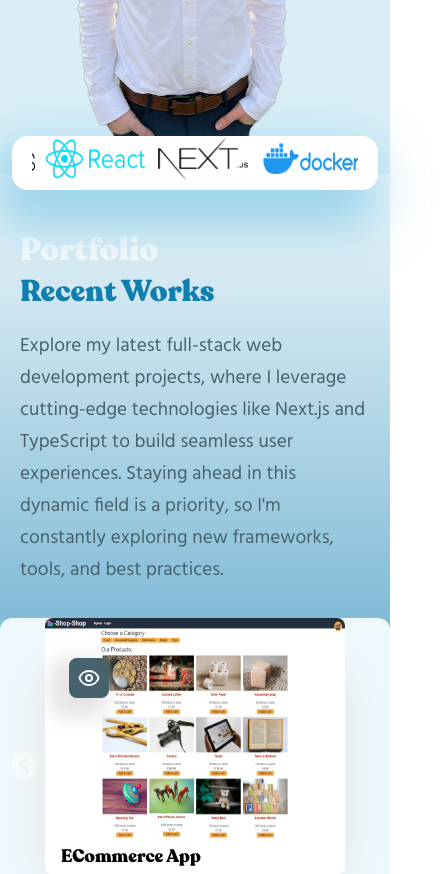
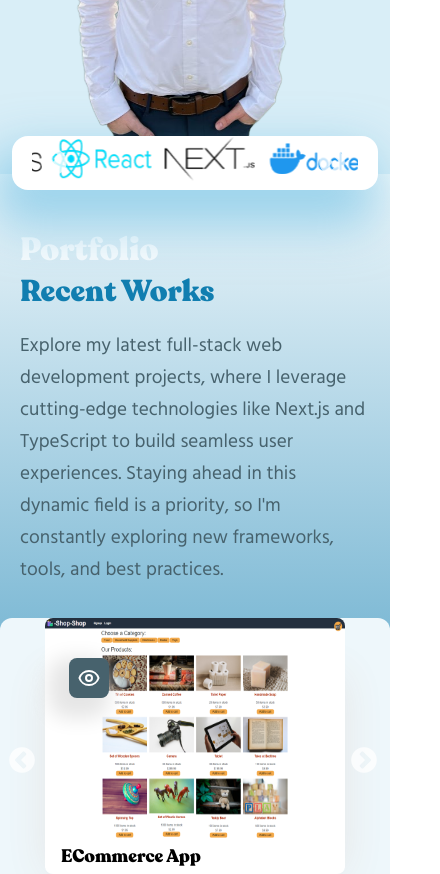
Before and after one commit to beamchristian/ckbeamsoftware, a Next.js app: page / in a window 390 px wide. Shown: the part 780-1654 px from the top of the page, 440 px wide, since content can reach past the window. Built offline with nearby package versions, Linux system fonts and the light colour scheme; no server answers.

Commit message:
fix footer and slider on mobile

```diff
--- a/app/components/MyGithubCalendar/MyGithubCalendar.tsx
+++ b/app/components/MyGithubCalendar/MyGithubCalendar.tsx
@@ -78,7 +78,7 @@ export default function MyGithubCalendar({
   }, [windowSize.height, windowSize.width]);
 
   useEffect(() => {
-    if (windowSize.height === undefined || windowSize.width === undefined) {
+    if (windowSize.width === undefined) {
       return;
     }
     if (windowSize.width > 1279) {
@@ -86,7 +86,7 @@ export default function MyGithubCalendar({
     } else {
       setBlockSize(14);
     }
-  }, [windowSize.width, windowSize.height]);
+  }, [windowSize.width]);
 
   // useEffect to perform client-side data fetching after mount
   useEffect(() => {
--- a/app/globals.css
+++ b/app/globals.css
@@ -83,25 +83,53 @@ button.slick-next::before {
   .my-slider {
     width: 100% !important;
   }
-}
 
-@media (max-width: 640px) {
-  .my-slider {
-    width: 100% !important;
+  /* Style the previous button container */
+  button.slick-prev {
+    /* Slick buttons are usually absolute, position them relative to the slider container */
+    position: absolute;
+    top: 50%; /* Center vertically */
+    transform: translateY(-50%); /* Adjust for its own height */
+    left: 32px; /* Position 10px from the left edge */
+    z-index: 10; /* Ensure it's above slider content */
+    /* Add any other button styles like width, height, background, border if needed */
+    width: 30px; /* Example size */
+    height: 30px; /* Example size */
+    border: none;
+    background: transparent; /* Or a semi-transparent background */
+    cursor: pointer; /* Make sure cursor indicates clickable */
   }
 
-  button.slick-prev::before {
-    font-size: 30px;
-    left: 35px;
-    position: relative;
-    z-index: 1;
+  /* Style the next button container */
+  button.slick-next {
+    position: absolute;
+    top: 50%; /* Center vertically */
+    transform: translateY(-50%); /* Adjust for its own height */
+    right: 26px;
+    z-index: 10; /* Ensure it's above slider content */
+    /* Add any other button styles */
+    width: 30px; /* Example size */
+    height: 30px; /* Example size */
+    border: none;
+    background: transparent; /* Or a semi-transparent background */
+    cursor: pointer; /* Make sure cursor indicates clickable */
   }
 
+  /* Style the icons (keep size, remove positioning) */
+  button.slick-prev::before,
   button.slick-next::before {
     font-size: 30px;
-    right: 45px;
-    position: relative;
-    z-index: 1;
+    /* Add color or other visual styles for the icon */
+    color: #fff; /* Example color */
+    display: block; /* Ensure it behaves like a block for centering if needed */
+    text-align: center; /* Center the icon within the button if button has size */
+    line-height: 1; /* Adjust line height */
+  }
+
+  /* If slick adds .slick-disabled class, dim the buttons */
+  .slick-disabled {
+    opacity: 0.5;
+    pointer-events: none; /* Disable clicks when disabled */
   }
 }
 
--- a/utils/variables.tsx
+++ b/utils/variables.tsx
@@ -310,18 +310,43 @@ export const TestimonialSettings = {
   ],
 };
 
+// utils/variables.js
+
+// Optional: A helper function to create URL-friendly slugs from text
+const slugify = (text: string) => {
+  return text
+    .toLowerCase()
+    .replace(/ /g, "-")
+    .replace(/[^\w-]+/g, "");
+};
+
 export const service = [
-  "SEO Optimisation",
-  "Web Page Creation",
-  "Custom Software",
-  "Automization",
-  "Database Management",
+  {
+    text: "Web Page Creation",
+    href: `/services/${slugify("Web Page Creation")}`,
+  },
+  { text: "Custom Software", href: `/services/${slugify("Custom Software")}` },
+  { text: "Automization", href: `/services/${slugify("Automization")}` },
+  {
+    text: "Database Management",
+    href: `/services/${slugify("Database Management")}`,
+  },
 ];
-export const company = ["About", "Meet the Team", "Accounts Review"];
-export const helping = ["Contact", "FAQs", "Live Chat"];
-export const legal = [
-  "Accessibility",
-  "Returns Policy",
-  "Refund Policy",
-  " Hiring Statistics",
+
+export const company = [
+  { text: "About", href: `/company/${slugify("About")}` },
+  { text: "Meet the Team", href: `/company/${slugify("Meet the Team")}` },
+  { text: "Accounts Review", href: `/company/${slugify("Accounts Review")}` },
 ];
+
+export const helping = [
+  // Keeping the href as you had it for Contact
+  { text: "Contact", href: "/contact-me" },
+];
+
+// export const legal = [
+//   { text: "Accessibility", href: `/legal/${slugify("Accessibility")}` },
+//   { text: "Returns Policy", href: `/legal/${slugify("Returns Policy")}` },
+//   { text: "Refund Policy", href: `/legal/${slugify("Refund Policy")}` },
+//   { text: "Hiring Statistics", href: `/legal/${slugify("Hiring Statistics")}` },
+// ];
```
Also changed, not shown: app/components/Footer/Footer.tsx (+112 -49 lines).
